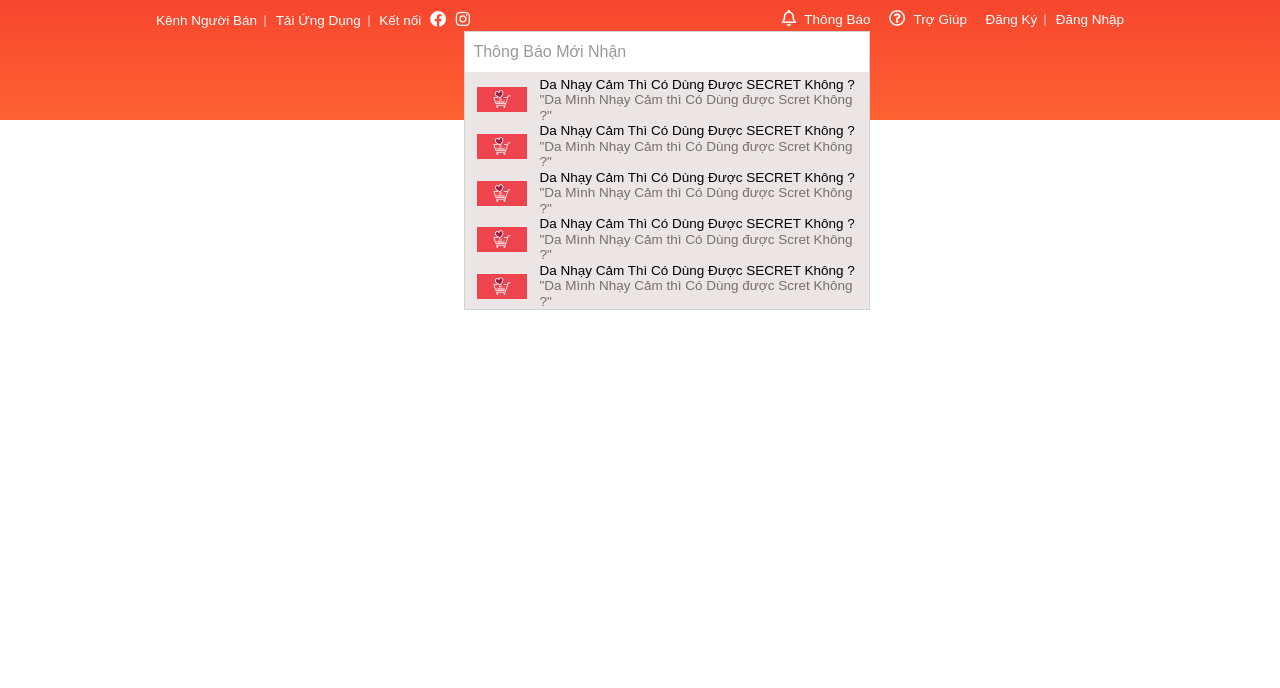
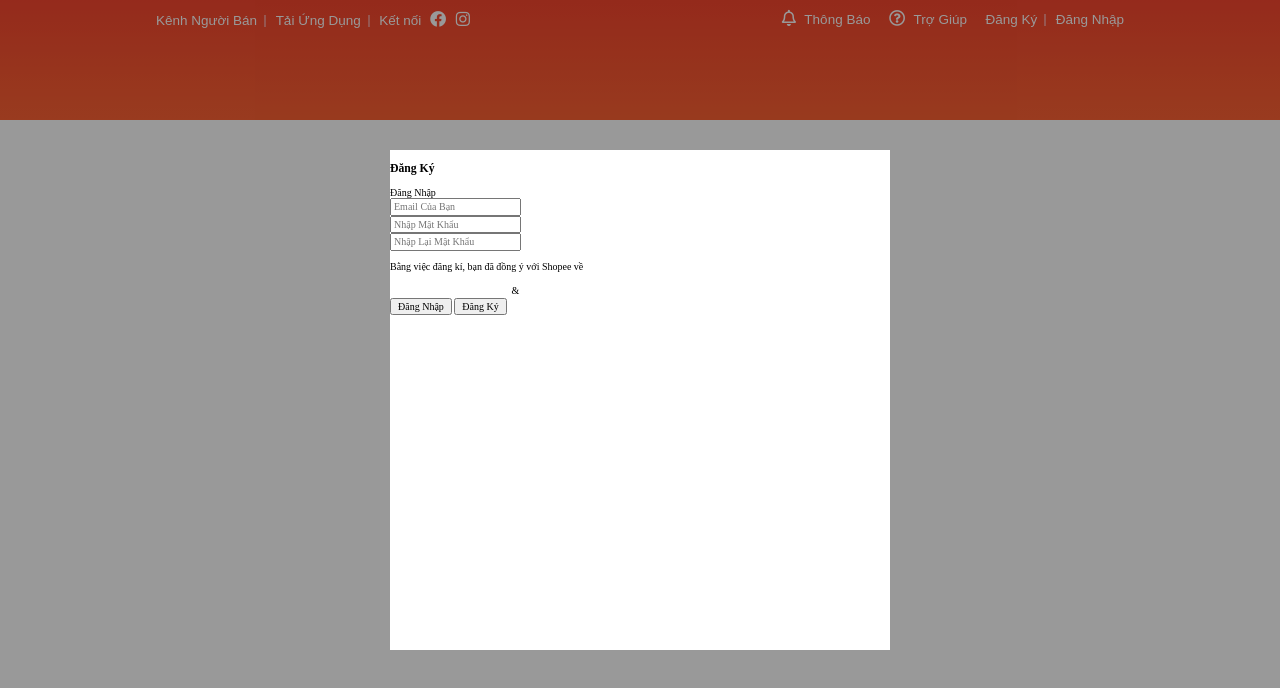
Before and after one commit to tuyenvmhe130902/Re-Shopee, a plain HTML site: page index.html in a window 1280 px wide. Drawn offline with nearby package versions, Linux system fonts and the light colour scheme.

Commit message:
modal authen

```diff
--- a/assets/css/base.css
+++ b/assets/css/base.css
@@ -37,3 +37,27 @@ html {
         opacity: 1;
     }
 }
+
+/* modal */
+
+.modal {
+    position: fixed;
+    top: 0;
+    right: 0;
+    bottom: 0;
+    left: 0;
+    display: flex;
+}
+.modal_overlay {
+    position: absolute;
+    width: 100%;
+    height: 100%;
+    background-color: rgb(0,0,0,0.4);
+}
+.modal_body{
+    width: 500px;
+    height: 500px;
+    background-color: var(--white-color);
+    margin: auto;
+    z-index: 1;
+}
--- a/assets/css/header.css
+++ b/assets/css/header.css
@@ -36,6 +36,10 @@ a {
   right: -9px;
   top: 50%;
   transform: translateY(-50%);
+}
+
+.header_navbar-item--hasnoti:hover .header_notify{
+  display: block;
 }
 .header_navbar-icon-link{
   padding-left: 5px;
@@ -87,16 +91,53 @@ a {
 }
 .header_notify{
   position: absolute;
-  top: 118%;
+  top: 160%;
   right: 0;
   width: 404px;
   background-color: var(--white-color);
   border: 1px solid #D3D3D3;
+  animation: headerNotify ease-in 0.3s;
+  will-change: opacity, transform;
+  transform-origin: calc(100%-20px) top;
+  display: none;
+
+}
+.header_notify::before{
+  content:"";
+  border-width: 20px 27px;
+  border-style: solid;
+  border-color: transparent transparent var(--white-color) transparent;
+  right: 0px;
+  top: -30px;
+  position: absolute;
+}
+.header_notify::after {
+  content:"";
+  display: block;
+  position: absolute;
+  right: 0;
+  top: -10px;
+  width: 90px;
+  height: 20px;
+  /* background-color: red; */
 }
 .header_notify-head{
   height: 40px;
   background-color: var(--white-color);
+  cursor: default;
 }
+@keyframes headerNotify{
+  from {
+    opacity: 0;
+    transform: scale(0);
+  }
+  to {
+    opacity: 1;
+    transform: scale(1);
+  }
+}
+
+
 .header_notify-head h3{
   color: #999;
   font-weight: 400;
@@ -136,3 +177,14 @@ background-color: rgba(228, 220, 220, 0.74);
   display: block;
   color: #756F6E;
 }
+.header_notify-footer {
+  display: flex;
+}
+.header_notify-footer-link{
+  text-decoration: none;
+  color: var(--black-color);
+  padding: 12px 12px;
+  margin: auto;
+  font-size: 1.4rem;
+  font-weight: 400;
+}
--- a/index.html
+++ b/index.html
@@ -49,7 +49,7 @@
                         </li>
                     </ul>
                     <ul class="header_navbar-list">
-                        <li class="header_navbar-item">
+                        <li class="header_navbar-item header_navbar-item--hasnoti ">
                             <a href="#" class="header_navbar-link">
                                 <i class="far fa-bell"></i>
                                 Thông Báo
@@ -104,6 +104,9 @@
                                             </a>
                                         </li>
                                     </ul>
+                                    <footer class="header_notify-footer">
+                                        <a href="#" class="header_notify-footer-link">Xem Tất Cả</a>
+                                    </footer>
                                 </div>
                             </a>
                            </li>
@@ -131,5 +134,55 @@
 
         </div>
     </div>
+<!-- modal -->
+    <div class="modal">
+        <div class="modal_overlay">
+
+        </div>
+        <div class="modal_body">
+            <div class="modal_inner">
+                <!-- Authen form -->
+                <div class="authen_form">
+                    <div class="authen_form-header">
+                        <h3 class="authen_form--heading">Đăng Ký</h3>
+                        <span class="authen_form-switch-btn">Đăng Nhập</span>
+                    </div>
+                    <div class="authen_form-form">
+                        <div class="authen_form-group">
+                            <input type="text" class="authen_form-input" placeholder="Email Của Bạn">
+                        </div>
+                        <div class="authen_form-group">
+                            <input type="text" class="authen_form-input" placeholder="Nhập Mật Khẩu">
+                        </div>
+                        <div class="authen_form-group">
+                            <input type="text" class="authen_form-input" placeholder="Nhập Lại Mật Khẩu">
+                        </div>
+                    </div>
+                    <div class="authen_form-text">
+                        <p class="authen_form-policy-text">
+                            Bằng việc đăng kí, bạn đã đồng ý với Shopee về
+                        </p>
+                        <a href="#" class="authen_form-link">Điều Khoản Dịch Vụ</a>&
+                        <a href="#" class="authen_form-link">Chính Sách Bảo Mật</a>
+                    </div>
+                    <div class="authen_form-control">
+                        <button class="btn">Đăng Nhập</button>
+                        <button class="btn btn-primary">Đăng Ký</button>
+                    </div>
+                    <div class="authen_form-socials">
+                        <a href="#" class="btn btn--with-icon">
+                            <i class="fab fa-facebook-square"></i>
+                            Kết Nối Facebook
+                        </a>
+                        <a href="#" class="btn btn--with-icon">
+                            <i class="fab fa-google"></i>
+                            Kết Nối Google
+                        </a>
+                    </div>
+                </div>
+            </div>
+        </div>
+
+    </div>
 </body>
 </html>
```
